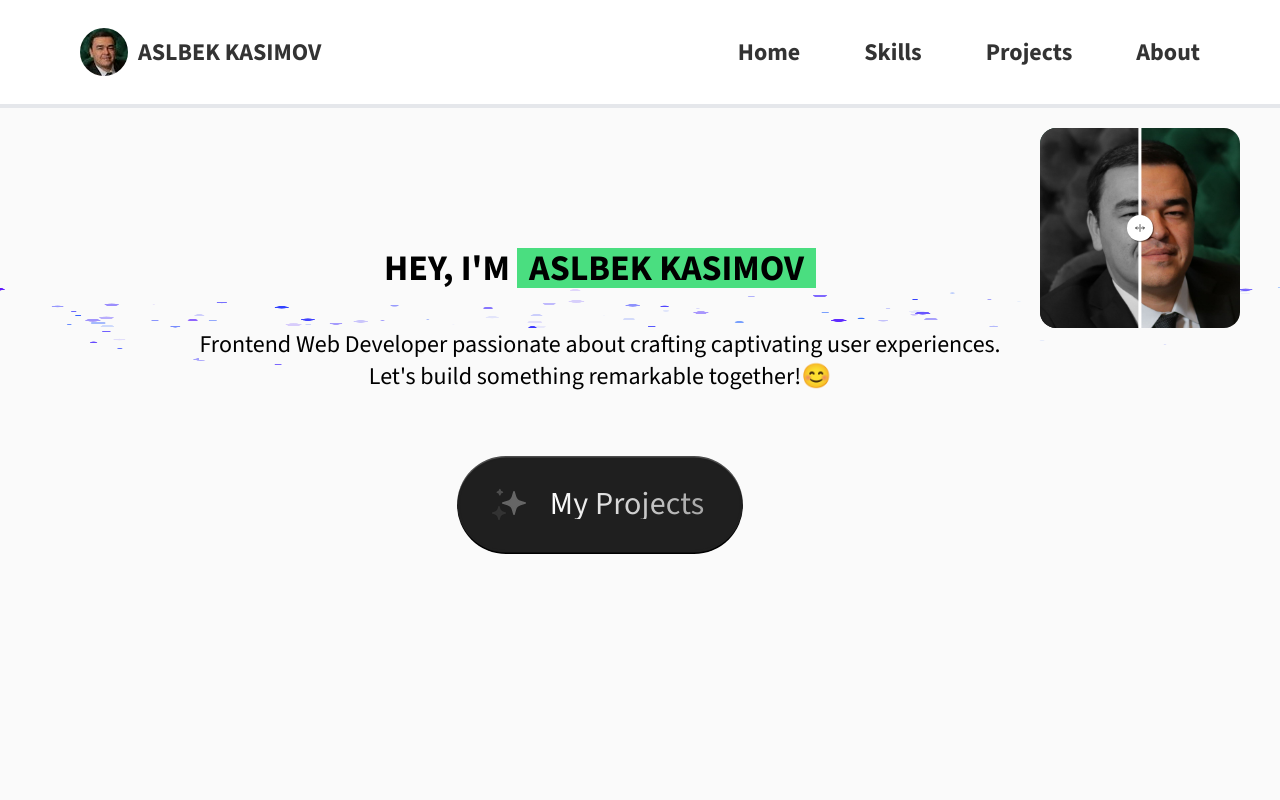
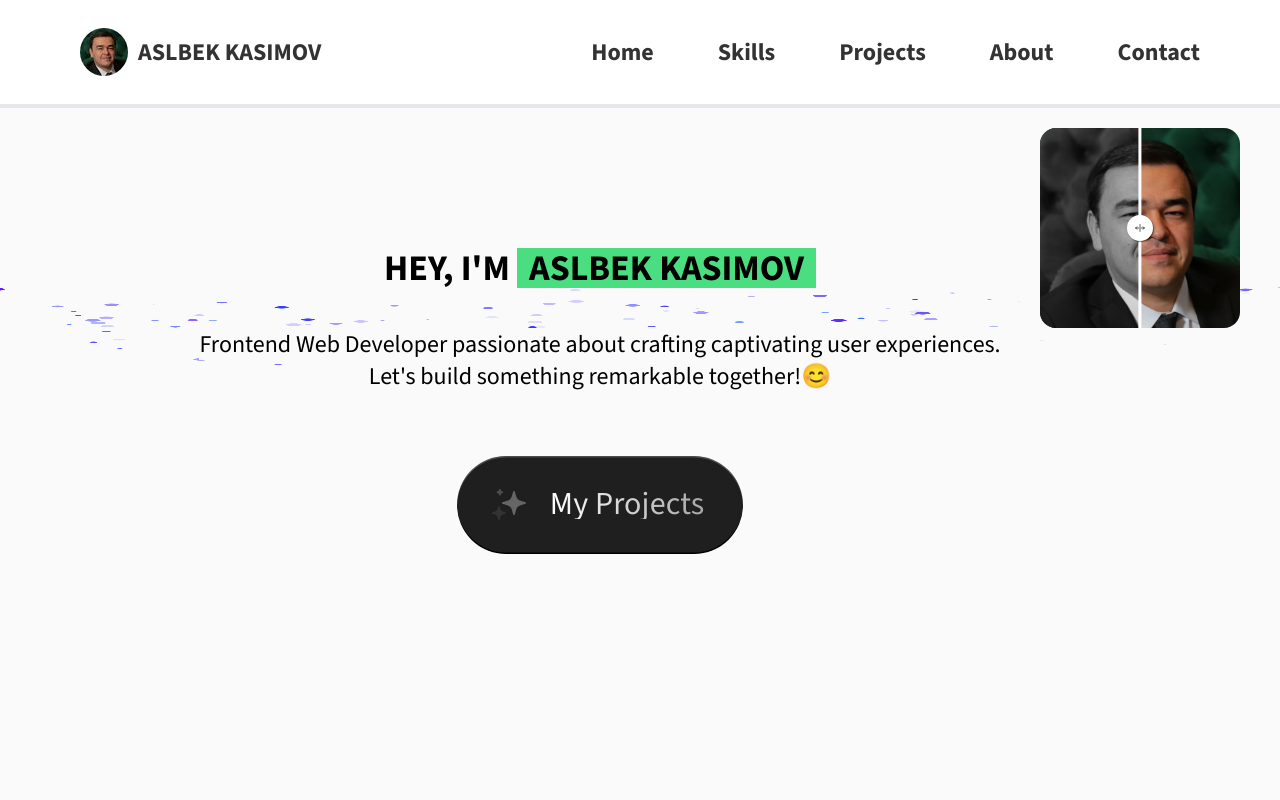
Before and after one commit to KasimovAslbek/AslbekKasimov, a React (Create React App) app: page / in a window 1280 px wide. Shown: the top 800 px of the page. Built offline with nearby package versions, Linux system fonts and the light colour scheme.

Commit message:
Site is ready

```diff
--- a/src/components/Footer.jsx
+++ b/src/components/Footer.jsx
@@ -12,7 +12,7 @@ import telegram from '../images/telegram.png'
 
 function Footer() {
   return (
-    <div className='bg-[#000] text-[#fff] '>
+    <div id='contact' className='bg-[#000] text-[#fff] '>
         <div className='flex flex-col-reverse  sm:flex-row justify-between max-w-main  mx-4  sm:mx-11  lg:mx-24 2xl:mx-auto py-14 sm:py-20 border-b-4'>
         <div className='lg:w-2/5'>
             <h2 className='text-2xl font-bold mb-5'>ASLBEK KASIMOV</h2>
--- a/src/components/Home.jsx
+++ b/src/components/Home.jsx
@@ -2,7 +2,7 @@ import React from 'react'
 import HomeBg from './HomeBg'
 import ImageBA from './ImageBA'
 import MySparkleButton from './MySparkleButton'
-import { Link } from 'react-scroll';
+
 
 
 function Home() {
@@ -18,7 +18,7 @@ function Home() {
                 <h1 className=' bg-[#fafafa] w-fit mx-auto text-3xl sm:text-4xl 2xl:text-5xl  min-[2500px]:text-6xl mb-10 font-bold lg:pt-40 xl:pt-0'>HEY, I'M  <span className='bg-green-400 px-3 block sm:inline-block'>ASLBEK KASIMOV</span></h1>
                 <p  className=' bg-[#fafafa] w-fit mx-auto'>Frontend Web Developer passionate about crafting captivating user experiences.  </p>
                 <p  className=' bg-[#fafafa] w-fit mx-auto mb-10 lg:mb-16'>Let's build something remarkable together!😊</p>
-                <Link to="projects"  smooth={true}  duration={800}><MySparkleButton/></Link>
+                <MySparkleButton/>
             </div>
 
         </div>
--- a/src/components/MySparkleButton.jsx
+++ b/src/components/MySparkleButton.jsx
@@ -1,4 +1,5 @@
 import React, { useEffect } from 'react';
+import { Link } from 'react-scroll';
 import './styles/MySparkleButton.css'
 
 const MySparkleButton = () => {
@@ -23,7 +24,7 @@ const MySparkleButton = () => {
 
   return (
     <div className="sparkle-button z-30 w-full h-4">
-      <button>
+      <Link to="projects"  smooth={true}  duration={800}><button>
         <span className="spark"></span>
         {/* <span className="spark"></span> */}
         <span className="backdrop"></span>
@@ -33,7 +34,7 @@ const MySparkleButton = () => {
           <path d="M6.5 4L6.303 4.5915C6.24777 4.75718 6.15472 4.90774 6.03123 5.03123C5.90774 5.15472 5.75718 5.24777 5.5915 5.303L5 5.5L5.5915 5.697C5.75718 5.75223 5.90774 5.84528 6.03123 5.96877C6.15472 6.09226 6.24777 6.24282 6.303 6.4085L6.5 7L6.697 6.4085C6.75223 6.24282 6.84528 6.09226 6.96877 5.96877C7.09226 5.84528 7.24282 5.75223 7.4085 5.697L8 5.5L7.4085 5.303C7.24282 5.24777 7.09226 5.15472 6.96877 5.03123C6.84528 4.90774 6.75223 4.75718 6.697 4.5915L6.5 4Z" fill="black" stroke="black" stroke-linecap="round" stroke-linejoin="round" />
         </svg>
         <span className="text">My Projects</span>
-      </button>
+      </button></Link>
       <div className="bodydrop"></div>
     </div>
   );
--- a/src/components/Navbar.jsx
+++ b/src/components/Navbar.jsx
@@ -17,6 +17,7 @@ function Navbar() {
                     <li><Link className='hover:text-[#7843e9] transition-color duration-300 ease-in-out cursor-pointer' to="skills"  smooth={true}  duration={800} >Skills</Link></li>
                     <li><Link className='hover:text-[#7843e9] transition-color duration-300 ease-in-out cursor-pointer' to="projects"  smooth={true}  duration={800} >Projects</Link></li>
                     <li><Link className='hover:text-[#7843e9] transition-color duration-300 ease-in-out cursor-pointer' to="about"  smooth={true}  duration={800} >About</Link></li>
+                    <li><Link className='hover:text-[#7843e9] transition-color duration-300 ease-in-out cursor-pointer' to="contact"  smooth={true}  duration={800} >Contact</Link></li>
                 </ul>
                 <div className='md:hidden' >
                     <svg className={`cursor-pointer ${menuOpen ? 'hidden' : ''}`} onClick={() => setMenuOpen(!menuOpen)} xmlns="http://www.w3.org/2000/svg" width="24" height="14" viewBox="0 0 24 14" fill="none">
@@ -34,6 +35,7 @@ function Navbar() {
                 <li className='border-t w-full py-5 '><Link className='mr-4 sm:mr-6  cursor-pointer   hover:text-[#7843e9] transition-color duration-300 ease-in-out' to="skills"  smooth={true}  duration={800} onClick={() => setMenuOpen(!menuOpen)}>Skills</Link></li>
                 <li className='border-t w-full py-5 '><Link className='mr-4 sm:mr-6  cursor-pointer   hover:text-[#7843e9] transition-color duration-300 ease-in-out' to="projects"  smooth={true}  duration={800} onClick={() => setMenuOpen(!menuOpen)}>Projects</Link></li>
                 <li className='border-t w-full py-5 '><Link className='mr-4 sm:mr-6  cursor-pointer   hover:text-[#7843e9] transition-color duration-300 ease-in-out' to="about"  smooth={true}  duration={800} onClick={() => setMenuOpen(!menuOpen)}>About</Link></li>
+                <li className='border-t w-full py-5 '><Link className='mr-4 sm:mr-6  cursor-pointer   hover:text-[#7843e9] transition-color duration-300 ease-in-out' to="contact"  smooth={true}  duration={800} onClick={() => setMenuOpen(!menuOpen)}>Contact</Link></li>
             </ul>
         </div>
     </div>
```
